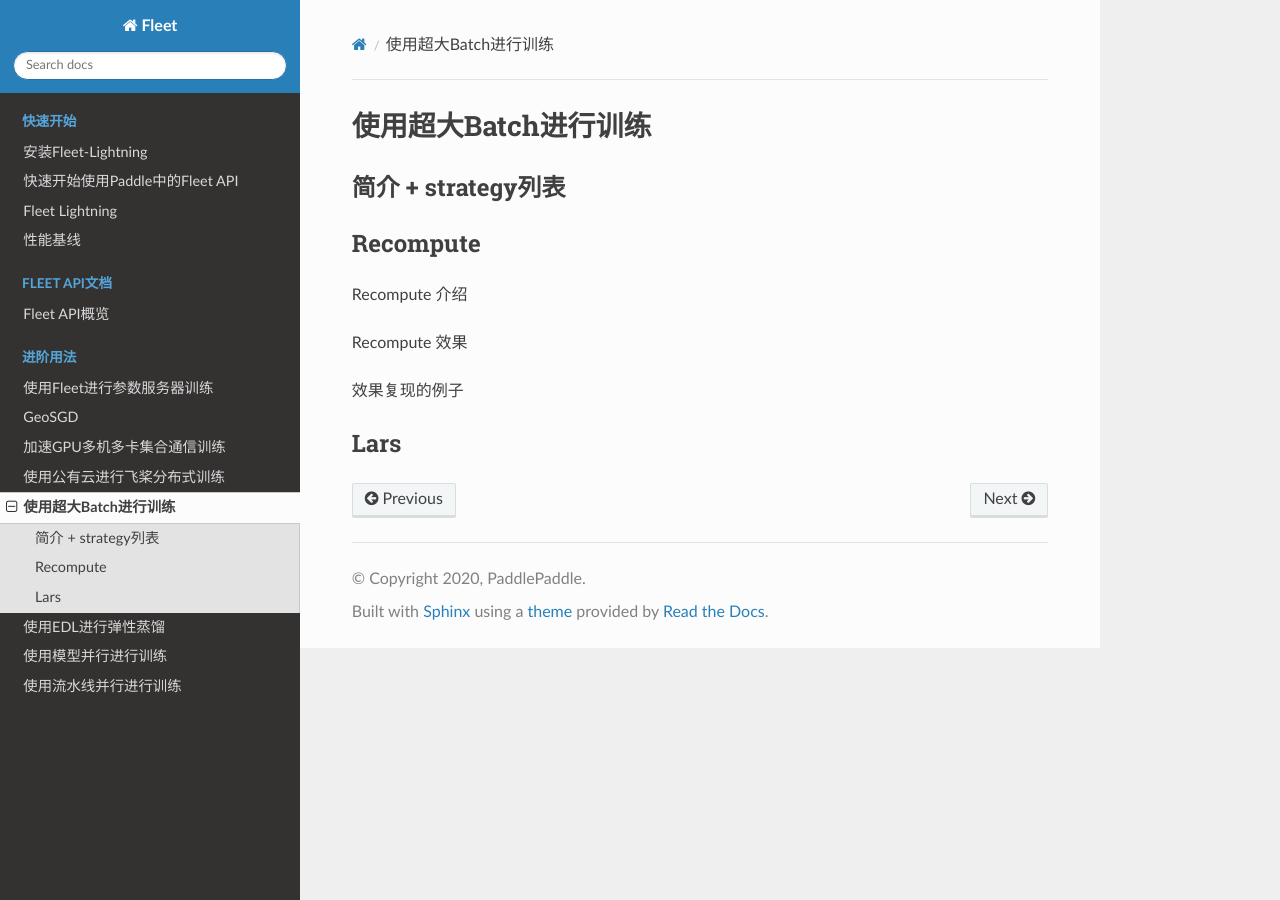
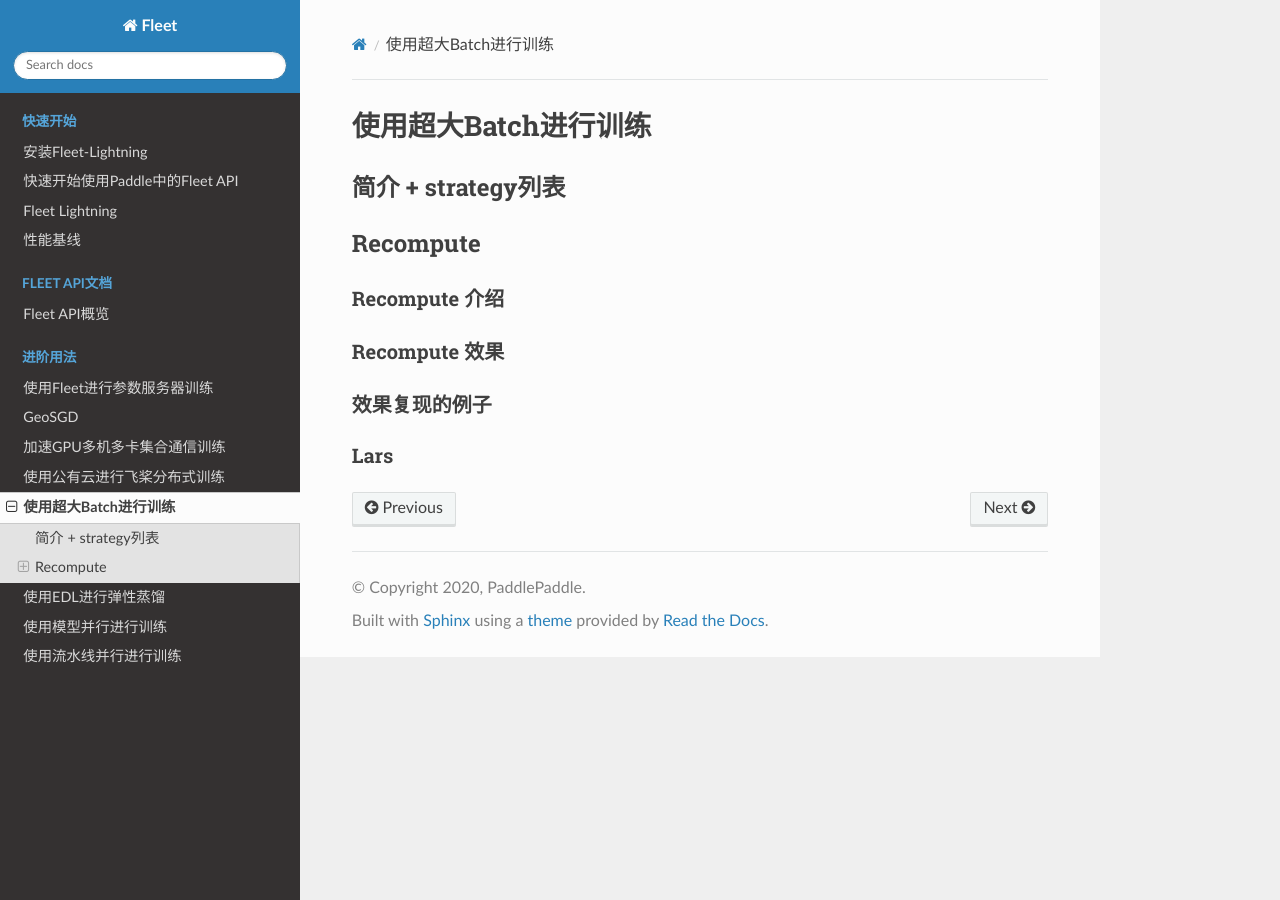
Before and after one commit to qjing666/FleetDoc, a Sphinx documentation site: the page built from docs/source/paddle_fleet/fleet_large_batch_training_techniques_cn.md, in a window 1280 px wide. Built offline with Sphinx 7.4.7 and the Read the Docs theme 2.0.0, drawn with Linux system fonts in a browser that asks for light colours; pages that are not in the unit, such as notebooks, are missing from menus.

Commit message:
update doc

```diff
--- a/docs/source/paddle_fleet/fleet_large_batch_training_techniques_cn.md
+++ b/docs/source/paddle_fleet/fleet_large_batch_training_techniques_cn.md
@@ -1,13 +1,14 @@
-## 使用超大Batch进行训练
+# 使用超大Batch进行训练
 
-### 简介 + strategy列表
+## 简介 + strategy列表
 
-### Recompute
+## Recompute
 
-Recompute 介绍
+### Recompute 介绍
 
-Recompute 效果
+### Recompute 效果
 
-效果复现的例子
+### 效果复现的例子
+
 
 ### Lars
```
